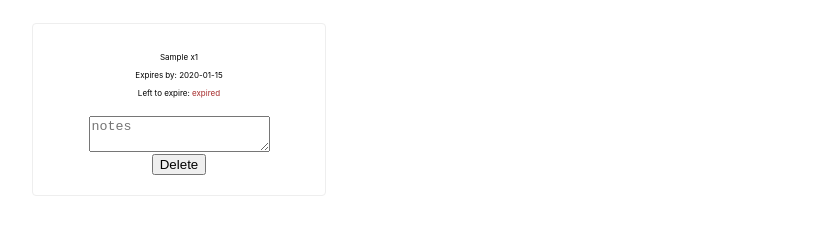
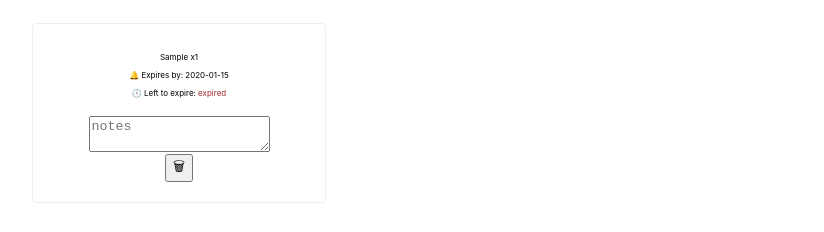
Before and after one commit to Rachiey/Thyme-Frontend, a React (Create React App) app: page /shelf in a window 1280 px wide. Both pictures are taken after typing "Sample", "2020-01-15" into the empty fields and a click on the button "Add". Shown: the part 130-362 px from the top of the page, without its empty margins (40-864 px from the left). Built offline with nearby package versions, Linux system fonts and the light colour scheme.

Commit message:
add temp emojis :)

```diff
--- a/src/pages/Shelf/index.js
+++ b/src/pages/Shelf/index.js
@@ -6,8 +6,8 @@ function Shelf() {
     const [items, setItems] = useState([]);
     const [itemId, setItemId] = useState(1);
     const [quantityValue, setQuantityValue] = useState(1)
-    const [expiryDate, setExpiryDate] = useState("")
-    const [expiresIn, setExpiresIn] = useState("")
+    const [expiryDate, setExpiryDate] = useState("⁉")
+    const [expiresIn, setExpiresIn] = useState("⁉")
 
     const inputTextHandler = (e) => {setInputText(e.target.value)}
     const quantityValueHandler = (e) => {setQuantityValue(e.target.value)}
@@ -32,6 +32,9 @@ function Shelf() {
                     case (days >= 1):
                         setExpiresIn(`${days} day(s)`)
                         break;
+                    default:
+                        setExpiresIn("⁉")
+
                 }
     }
 
@@ -78,9 +81,9 @@ function Shelf() {
             <div className="grid-container">
                 {items.map((item) => (
                 <li className="grid-item-card">
-                   <p>{item.text}  x{item.quantity}</p> <p>Expires by: {item.expiryDate}</p>  <p>Left to expire: <span className="expires-in-colour" data-status={item.expiresIn}>{item.expiresIn}</span></p> <br/>
+                   <p>{item.text}  x{item.quantity}</p> <p> 🔔 Expires by: {item.expiryDate}</p>  <p> 🕓 Left to expire: <span className="expires-in-colour" data-status={item.expiresIn}>{item.expiresIn}</span></p> <br/>
                    <textarea placeholder="notes"></textarea><br/>
-                   <button onClick={() => {setItems(items.filter((el) => el.id !== item.id))}} >Delete</button>
+                   <button onClick={() => {setItems(items.filter((el) => el.id !== item.id))}} >🗑</button>
                 </li>
             ))}
             </div>
--- a/src/pages/Shelf/style.css
+++ b/src/pages/Shelf/style.css
@@ -20,21 +20,17 @@ ul {
   }
 
 span.expires-in-colour[data-status="today"] {
-    content: "";
     color:red
 }
 
 span.expires-in-colour[data-status="tomorrow"] {
-    content: "";
     color:orange
 }
 
 span.expires-in-colour[data-status="expired"] {
-    content: "";
     color:brown
 }
 
 span.expires-in-colour[data-status*="day(s)"] {
-    content: "Expires in:";
     color: limegreen
 }
```
